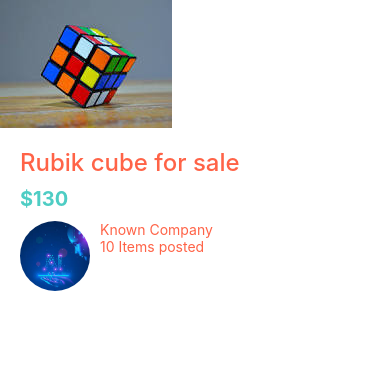
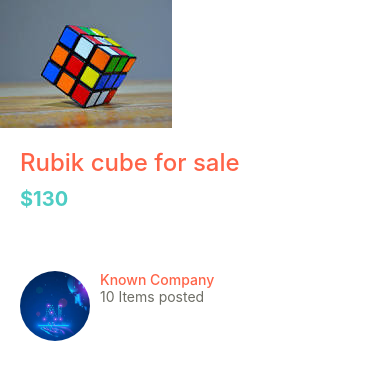
Before and after one commit to rameshwarsingh11/market-place, a React Native app: screen / in a window 390 px wide. Shown: the top 380 px of the page. Built offline with nearby package versions, Linux system fonts and the light colour scheme.

Commit message:
Code refactoring
-added more color to colors.js
-adjusted padding and margins for post

```diff
--- a/app/components/AppText.android.js
+++ b/app/components/AppText.android.js
@@ -7,7 +7,7 @@ function AppText({ children }) {
 const styles = StyleSheet.create({
   text: {
     color: "green",
-    fontSize: 40,
+    fontSize: 20,
     fontFamily: "Roboto",
   },
 });
--- a/app/components/AppText.ios.js
+++ b/app/components/AppText.ios.js
@@ -7,7 +7,7 @@ function AppText({ children }) {
 const styles = StyleSheet.create({
   text: {
     color: "dodgerblue",
-    fontSize: 40,
+    fontSize: 20,
     fontFamily: "Avenir",
   },
 });
--- a/app/components/ListItem.js
+++ b/app/components/ListItem.js
@@ -2,14 +2,15 @@ import React from "react";
 import { View, StyleSheet } from "react-native";
 import AppText from "./AppText";
 import { Image } from "react-native";
+import colors from "../config/colors";
 
 function ListItem({ title, subTitle, image }) {
   return (
     <View style={styles.container}>
       <Image style={styles.image} source={image} />
       <View>
-        <AppText>{title}</AppText>
-        <AppText>{subTitle}</AppText>
+        <AppText style={styles.title}>{title}</AppText>
+        <AppText style={styles.subTitle}>{subTitle}</AppText>
       </View>
     </View>
   );
@@ -25,6 +26,12 @@ const styles = StyleSheet.create({
     borderRadius: 35,
     marginRight: 10,
   },
+  title: {
+    fontWeight: 500,
+  },
+  subTitle: {
+    color: colors.medium,
+  },
 });
 
 export default ListItem;
--- a/app/config/colors.js
+++ b/app/config/colors.js
@@ -3,4 +3,5 @@ export default {
   secondary: "#4ecdc4",
   black: "#000",
   white: "#fff",
+  medium: "#6e6e66",
 };
--- a/app/screens/ListingDetails.js
+++ b/app/screens/ListingDetails.js
@@ -11,11 +11,13 @@ function ListingDetails(props) {
       <View style={styles.detailsContainer}>
         <AppText style={styles.title}>Rubik cube for sale</AppText>
         <AppText style={styles.price}>$130</AppText>
-        <ListItem
-          image={require("../assets/poster.png")}
-          title="Known Company"
-          subTitle="10 Items posted"
-        />
+        <View style={styles.userContainer}>
+          <ListItem
+            image={require("../assets/poster.png")}
+            title="Known Company"
+            subTitle="10 Items posted"
+          />
+        </View>
       </View>
     </View>
   );
@@ -38,5 +40,8 @@ const styles = StyleSheet.create({
     fontSize: 20,
     marginVertical: 10,
   },
+  userContainer: {
+    marginVertical: 50,
+  },
 });
 export default ListingDetails;
```
